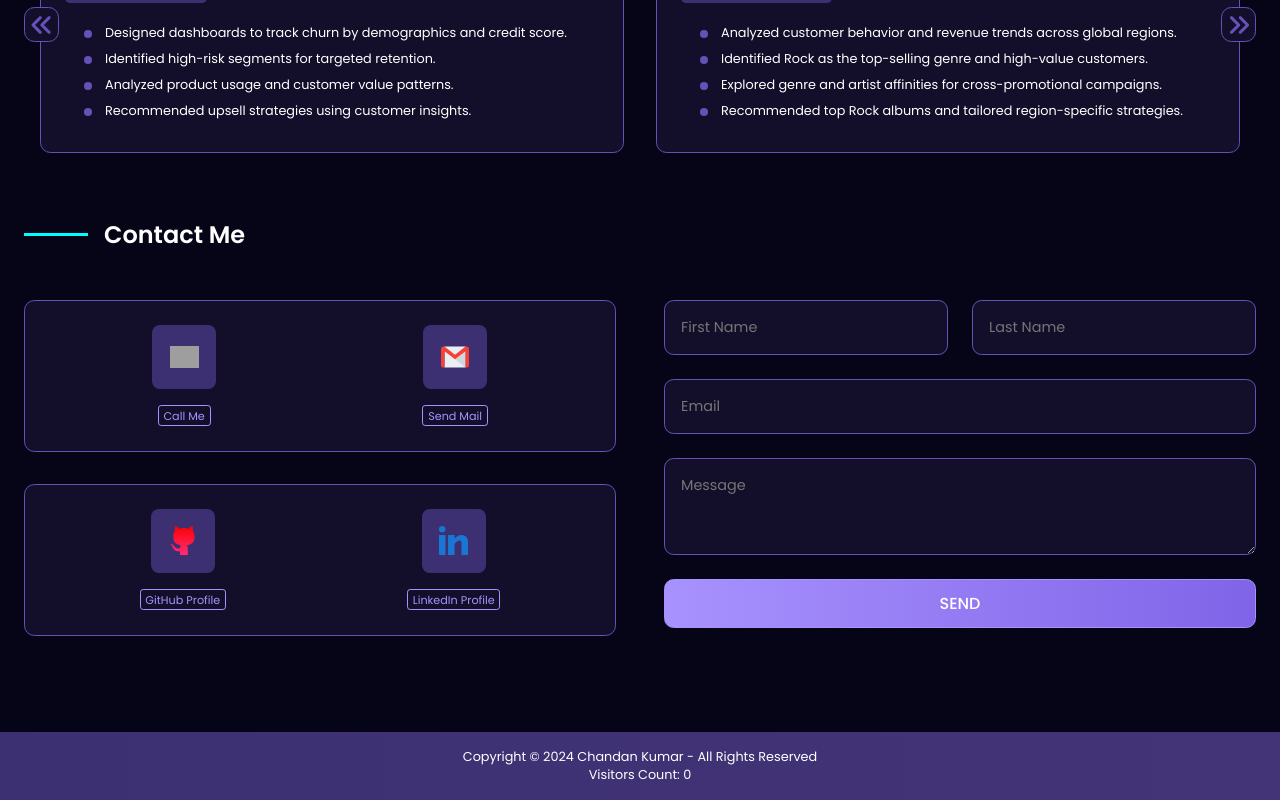
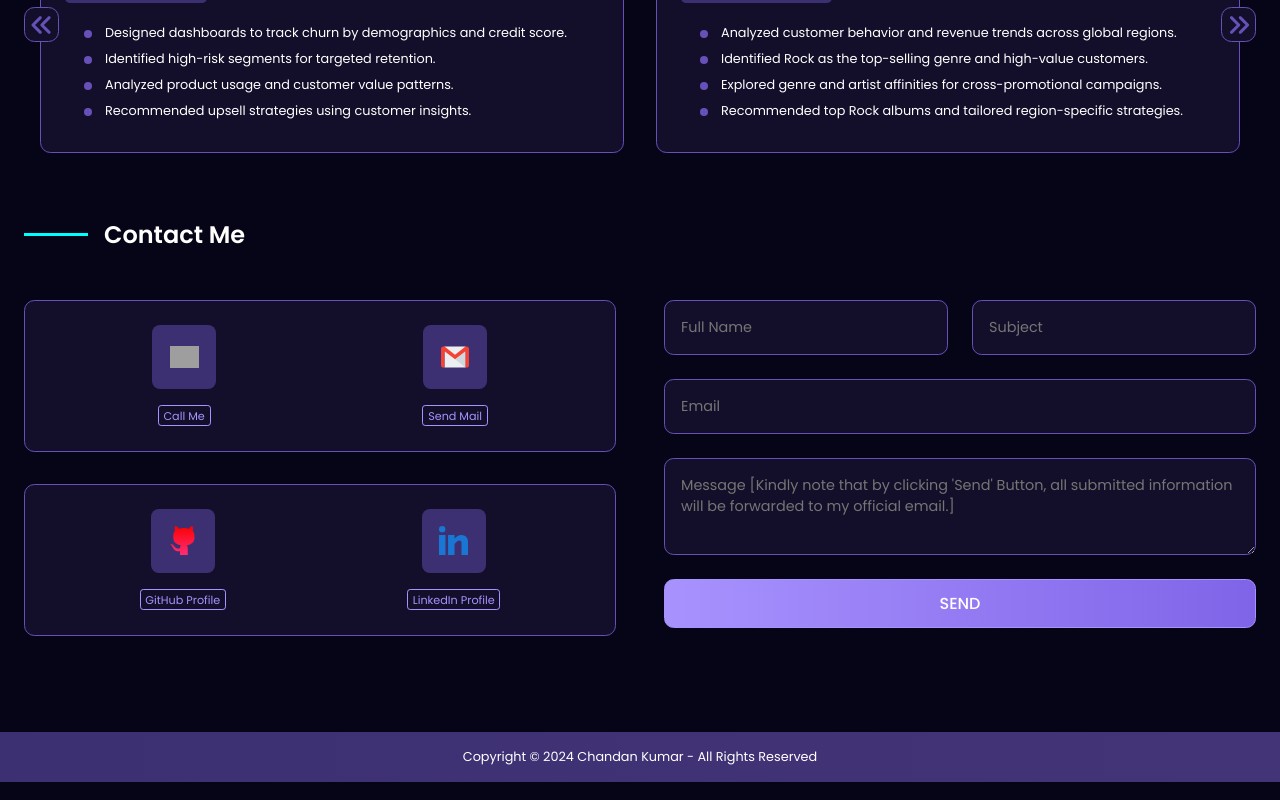
Before and after one commit to ChandanKr/portfolio-with-react, a React (Create React App) app: page / in a window 1280 px wide. Shown: the part 2118-2918 px from the top of the page. Built offline with nearby package versions, Linux system fonts and the light colour scheme; no server answers; grey boxes are pictures that could not be loaded.

Commit message:
Form Validation and Send Form Data on Mail

```diff
--- a/package.json
+++ b/package.json
@@ -6,6 +6,7 @@
     "@testing-library/jest-dom": "^5.17.0",
     "@testing-library/react": "^13.4.0",
     "@testing-library/user-event": "^13.5.0",
+    "emailjs-com": "^3.2.0",
     "react": "^18.2.0",
     "react-dom": "^18.2.0",
     "react-icons": "^5.1.0",
--- a/src/components/ContactMe/ContactForm/ContactForm.css
+++ b/src/components/ContactMe/ContactForm/ContactForm.css
@@ -61,3 +61,57 @@ form button:hover {
     border-radius: 0.3rem;
   }
 }
+
+/* 🔴 For Error */
+.has-error {
+  border-color: #ff4d4d !important;
+}
+
+.error-msg {
+  font-size: 0.8rem;
+  color: #ff4d4d;
+  margin-top: 0.3rem;
+  display: block;
+}
+
+/* ✅ For Success message */
+.success-msg {
+  position: fixed;
+  top: 20px;
+  right: 20px;
+  background: #4caf50;
+  color: #fff;
+  padding: 1rem 1.5rem;
+  border-radius: 0.6rem;
+  box-shadow: 0 4px 10px rgba(0, 0, 0, 0.2);
+  font-size: 0.95rem;
+  font-weight: 500;
+  animation: fadeInOut 3s ease forwards;
+  z-index: 999;
+}
+
+@keyframes fadeInOut {
+  0% {
+    opacity: 0;
+    transform: translateY(-20px);
+  }
+  10% {
+    opacity: 1;
+    transform: translateY(0);
+  }
+  90% {
+    opacity: 1;
+  }
+  100% {
+    opacity: 0;
+    transform: translateY(-20px);
+  }
+}
+
+/* Field group spacing */
+.field-group {
+  display: flex;
+  flex-direction: column;
+  flex: 1;
+  width: -webkit-fill-available;
+}
--- a/src/components/ContactMe/ContactForm/ContactForm.jsx
+++ b/src/components/ContactMe/ContactForm/ContactForm.jsx
@@ -1,29 +1,126 @@
-import React from "react";
+import React, { useState } from "react";
+import emailjs from "emailjs-com";
 import "./ContactForm.css";
 
 const ContactForm = () => {
+  const [formData, setFormData] = useState({
+    fullname: "",
+    subject: "",
+    email: "",
+    message: "",
+  });
+
+  const [errors, setErrors] = useState({});
+  const [submitted, setSubmitted] = useState(false);
+
+  const validate = () => {
+    let newErrors = {};
+    if (!formData.fullname.trim()) newErrors.fullname = "Name can't be empty";
+    if (!formData.subject.trim()) newErrors.subject = "Subject is required";
+    if (!formData.email) newErrors.email = "Email is required";
+    else if (!/\S+@\S+\.\S+/.test(formData.email))
+      newErrors.email = "Invalid email format";
+    if (!formData.message.trim()) newErrors.message = "Message is required";
+
+    setErrors(newErrors);
+    return Object.keys(newErrors).length === 0;
+  };
+
+  const handleChange = (e) => {
+    setFormData({ ...formData, [e.target.name]: e.target.value });
+  };
+
+  const handleSubmit = (e) => {
+    e.preventDefault();
+    if (validate()) {
+      emailjs
+        .send(
+          "service_maxdy5o",   // EmailJS Service ID
+          "template_dv8q5gk",  // Template ID
+          formData,
+          "AXvy6tok3nFc0nO67"       // EmailJS User ID / Public Key
+        )
+        .then(
+          () => {
+            setSubmitted(true);
+            setFormData({ fullname: "", subject: "", email: "", message: "" });
+            setErrors({});
+            setTimeout(() => setSubmitted(false), 3000);
+          },
+          (error) => {
+            console.log(error.text);
+            alert("Oops! Something went wrong, please try again.");
+          }
+        );
+    }
+  };
+
   return (
-    <>
-      <div className="contact-form-content">
-        <form>
-          <div className="name-container">
-            <input type="text" name="firstname" placeholder="First Name" />
-            <input type="text" name="lastname" placeholder="Last Name" />
+    <div className="contact-form-content">
+      <form onSubmit={handleSubmit} noValidate>
+        <div className="name-container">
+          <div className="field-group">
+            <input
+              type="text"
+              name="fullname"
+              placeholder="Full Name"
+              value={formData.fullname}
+              onChange={handleChange}
+              className={errors.fullname ? "has-error" : ""}
+            />
+            {errors.fullname && (
+              <span className="error-msg">{errors.fullname}</span>
+            )}
           </div>
 
-          <input type="text" name="email" placeholder="Email" />
+          <div className="field-group">
+            <input
+              type="text"
+              name="subject"
+              placeholder="Subject"
+              value={formData.subject}
+              onChange={handleChange}
+              className={errors.subject ? "has-error" : ""}
+            />
+            {errors.subject && (
+              <span className="error-msg">{errors.subject}</span>
+            )}
+          </div>
+        </div>
 
+        <div className="field-group">
+          <input
+            type="text"
+            name="email"
+            placeholder="Email"
+            value={formData.email}
+            onChange={handleChange}
+            className={errors.email ? "has-error" : ""}
+          />
+          {errors.email && <span className="error-msg">{errors.email}</span>}
+        </div>
+
+        <div className="field-group">
           <textarea
-            type="text"
             name="message"
-            placeholder="Message"
+            placeholder="Message [Kindly note that by clicking 'Send' Button, all submitted information will be forwarded to my official email.]"
             rows={3}
-          ></textarea>
+            value={formData.message}
+            onChange={handleChange}
+            className={errors.message ? "has-error" : ""}
+          />
+          {errors.message && (
+            <span className="error-msg">{errors.message}</span>
+          )}
+        </div>
 
-          <button>SEND</button>
-        </form>
-      </div>
-    </>
+        <button type="submit">SEND</button>
+
+        {submitted && (
+          <div className="success-msg">✅ Message sent successfully!</div>
+        )}
+      </form>
+    </div>
   );
 };
 
--- a/src/components/Footer/Footer.jsx
+++ b/src/components/Footer/Footer.jsx
@@ -1,32 +1,8 @@
-// import React from "react";
-// import "./Footer.css";
-
-// const Footer = () => {
-//   return <div className="footer">Copyright © 2024 Chandan Kumar - All Rights Reserved</div>;
-// };
-
-// export default Footer;
-
-import React, { useEffect, useState } from "react";
+import React from "react";
 import "./Footer.css";
 
 const Footer = () => {
-  const [count, setCount] = useState(0);
-
-  useEffect(() => {
-    fetch("https://countapi.julien-maury.dev/hit/chandan-kr-portfolio/visits")
-      .then((res) => res.json())
-      .then((data) => setCount(data.value))
-      .catch((err) => console.error("Visitor counter error:", err));
-  }, []);
-
-  return (
-    <div className="footer">
-      Copyright © 2024 Chandan Kumar - All Rights Reserved
-      <br />
-      Visitors Count: {count}
-    </div>
-  );
+  return <div className="footer">Copyright © 2024 Chandan Kumar - All Rights Reserved</div>;
 };
 
 export default Footer;
--- a/src/components/Navbar/Navbar.css
+++ b/src/components/Navbar/Navbar.css
@@ -109,7 +109,7 @@
 
 @media (max-width: 425px){
     .logo{
-        width: 10rem;
+        width: 8rem;
         height: auto;
     }
 }
```
Also changed, not shown: 1 other file (tests, documents, lock files or other folders).
